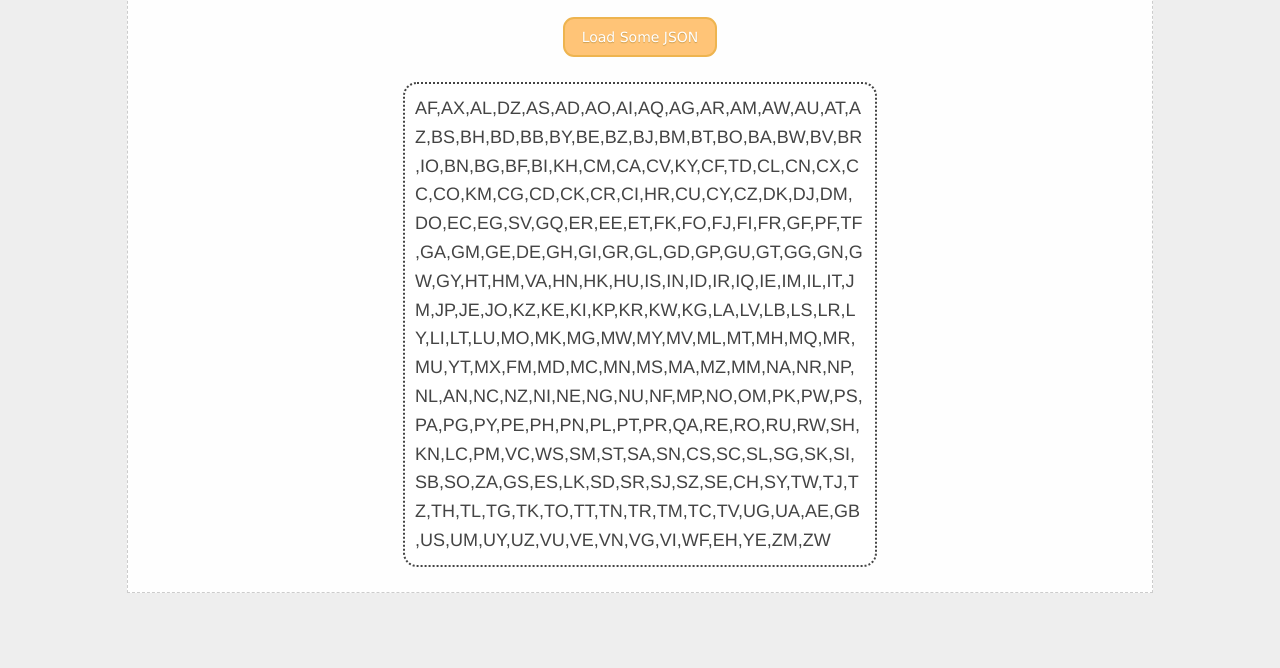
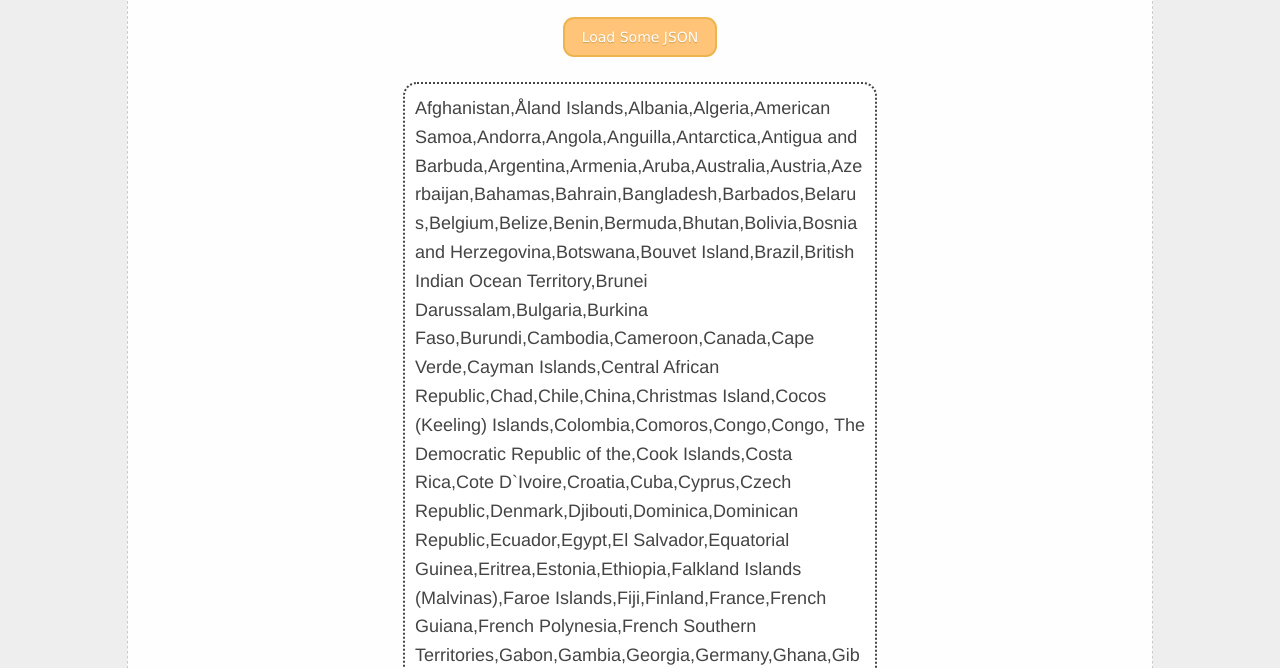
Before and after one commit to knam11/knam11.github.io, a plain HTML site: page lab_6_ajax/index.html in a window 1280 px wide. Both pictures are taken after a click on the button "Load Some JSON". Shown: the part 132-800 px from the top of the page. Drawn offline with Linux system fonts and the light colour scheme.

Commit message:
Update index.html

```diff
--- a/lab_6_ajax/index.html
+++ b/lab_6_ajax/index.html
@@ -19,7 +19,7 @@
     function loadData() {
       fetch('ajax_sample.json')
         .then(res => res.json())
-        .then(res => res.map(c => c.code))
+        .then(res => res.map(c => c.name))
         .then(codes => document.querySelector(".content").innerText = codes);
     }
   </script>
```
